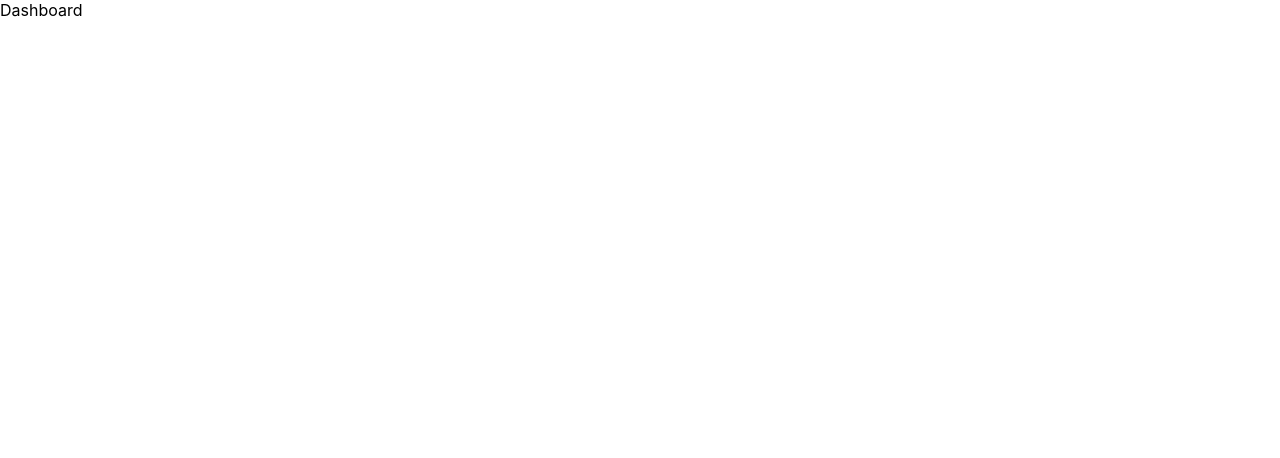
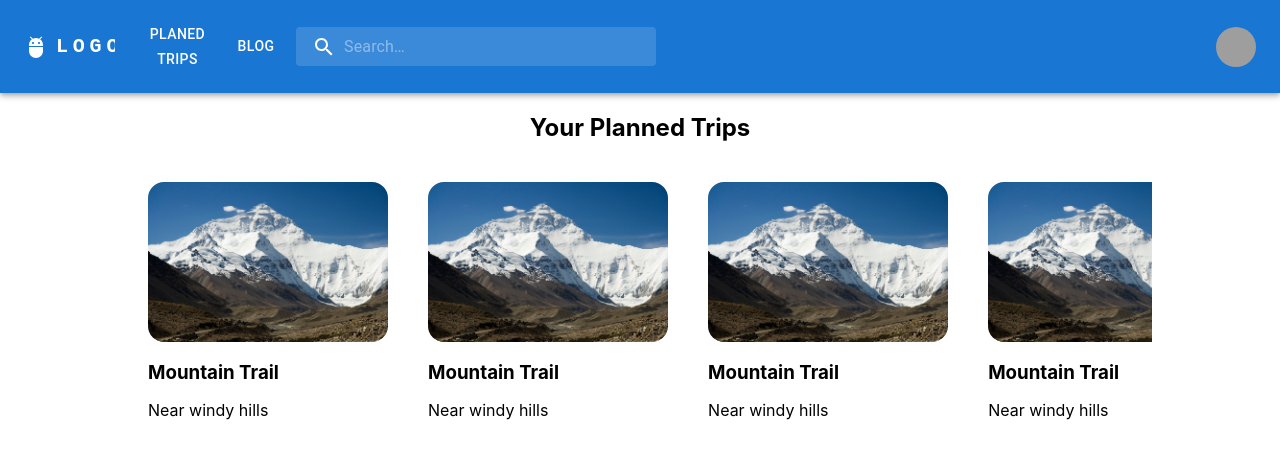
Before and after one commit to rahuljadav21/safarsujhao, a React (Create React App) app in the folder frontend/: page /dashboard in a window 1280 px wide. Shown: the top 458 px of the page. Built offline with nearby package versions, Linux system fonts and the light colour scheme; grey boxes are pictures that could not be loaded.

Commit message:
Created Dashboard Card

```diff
--- a/frontend/src/App.js
+++ b/frontend/src/App.js
@@ -5,11 +5,12 @@ import Signup from "./pages/SignUp/Signup";
 import Destination from "./pages/Destination/Destination";
 import Dashboard from "./pages/Deshboard/Dashboard";
 import UserProfile from "./pages/UserProfile/UserProfile";
+import  Navbar  from "./components/Navbar";
 
 function App() {
   return (
     <BrowserRouter>
-
+      <Navbar />
       <Routes>
         <Route path="/" element={<Home/>}/>
         <Route path="/login" element={<Login/>}/>
--- /dev/null
+++ b/frontend/src/components/DashboardCard.css
@@ -0,0 +1,28 @@
+.Card {
+    width: 350px;
+    max-width: 350px;
+    border-radius: 1rem;
+    margin: 20px;
+    display: block;
+}
+
+.imageContainer{
+    height: 10rem;
+    width: 60%;
+    border-radius: 1rem;
+}
+
+.image {
+    height: 10rem;
+    border-radius: 1rem;
+}
+
+.caption {
+    display: flex;
+    flex-direction: column;
+    justify-content: center;
+}
+
+h3{
+    margin-bottom: 0;
+}
--- /dev/null
+++ b/frontend/src/components/DashboradCard.jsx
@@ -0,0 +1,17 @@
+import * as React from 'react';
+import "./DashboardCard.css";
+
+export const DashboadCard = () => {
+
+    return (
+        <div className='Card'>
+            <div className='imageContainer'>
+                <img className='image' src='.\Images\Mountain.jpg' alt='Mountain' />
+            </div>
+            <div className='caption'>
+                <h3> Mountain Trail </h3>
+                <p>Near windy hills</p>
+            </div>
+        </div>
+    );
+}
--- /dev/null
+++ b/frontend/src/pages/Deshboard/Dashboard.css
@@ -0,0 +1,24 @@
+.plannedTrips {
+    display: flex;
+    justify-content: left;
+    margin: auto;
+    width: 80%;
+    overflow-x: auto;
+}
+
+::-webkit-scrollbar {
+    display: none;
+}
+
+.Card {
+    width: 350px;
+    max-width: 350px;
+    border-radius: 2rem;
+    margin: 20px;
+    display: block;
+}
+
+h2 {
+    display: flex;
+    justify-content: center;
+}
--- a/frontend/src/pages/Deshboard/Dashboard.jsx
+++ b/frontend/src/pages/Deshboard/Dashboard.jsx
@@ -1,8 +1,20 @@
-import React from 'react'
+import * as React from 'react';
+import { DashboadCard } from '../../components/DashboradCard';
+import "./Dashboard.css"
 
 function Dashboard() {
   return (
-    <div>Dashboard</div>
+      <div>
+        <h2> Your Planned Trips </h2>
+        <div className='plannedTrips'>
+          <DashboadCard/>
+          <DashboadCard/>
+          <DashboadCard/>
+          <DashboadCard/>
+          <DashboadCard/>
+          <DashboadCard/>
+        </div>
+      </div>
   )
 }
 
--- a/frontend/src/pages/Home/Home.jsx
+++ b/frontend/src/pages/Home/Home.jsx
@@ -1,10 +1,7 @@
 import React from 'react'
-import Navbar from '../../components/Navbar';
 function Home() {
   return (
-    <>
-    <Navbar/>
-    </>
+    <></>
   )
 }
 
--- /dev/null
+++ b/package.json
@@ -0,0 +1,5 @@
+{
+  "dependencies": {
+    "@splidejs/react-splide": "^0.7.12"
+  }
+}
```
Also changed, not shown: frontend/public/Images/Mountain.jpg (added), 1 other file (tests, documents, lock files or other folders).
